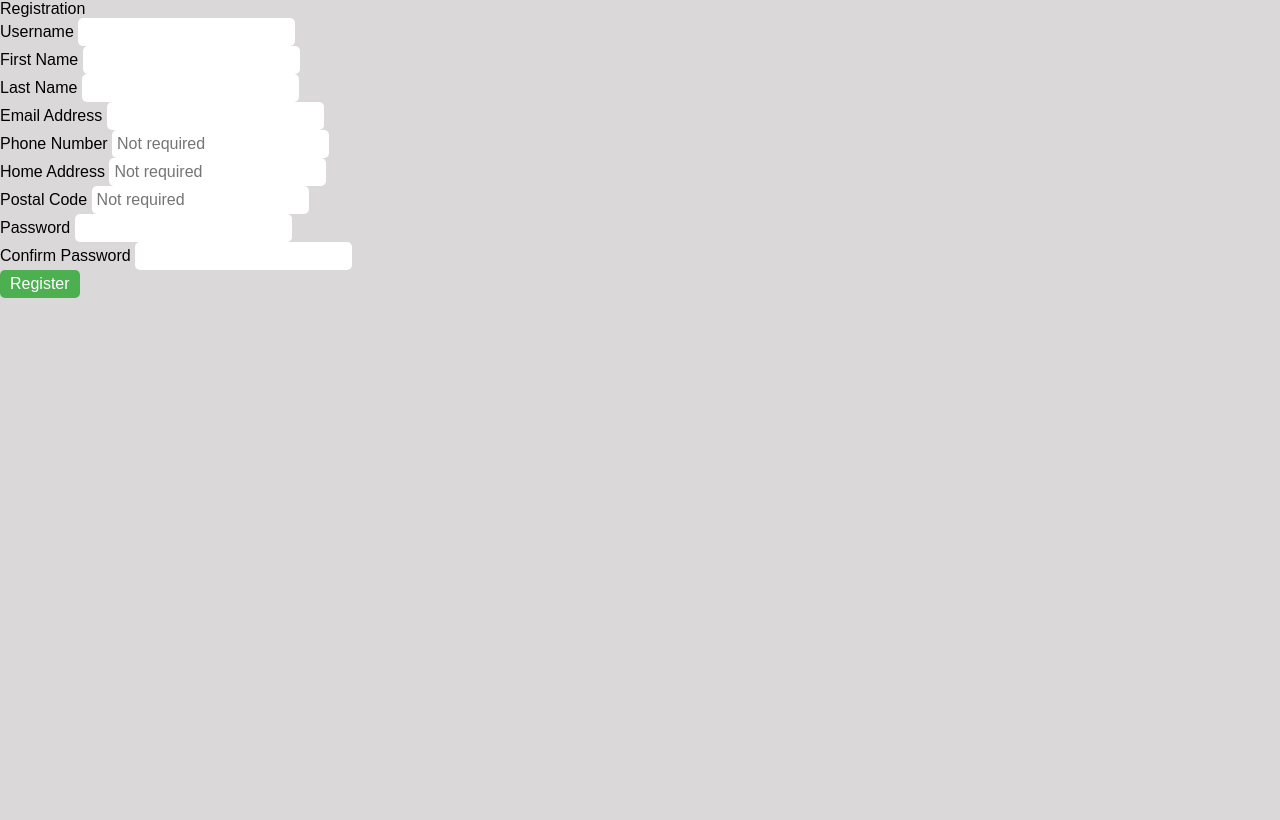
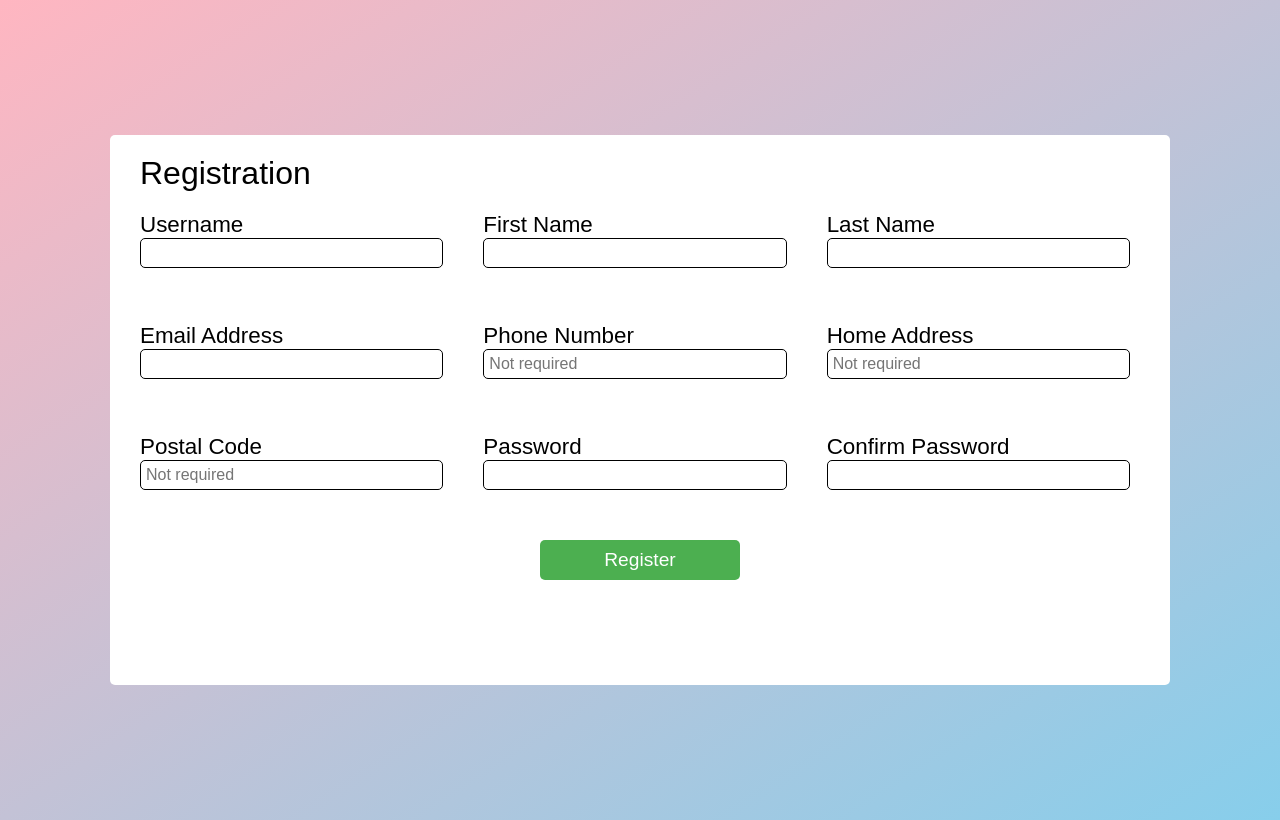
Before and after one commit to grindfever/LTW-2023.2, a PHP site: page /departments/signup.php in a window 1280 px wide. Before the commit the page ends 298 px from the top, so only its background shows below. Run offline with PHP 8.4, Linux system fonts and the light colour scheme; data comes from the database, SQL or seed files in the repository.

Commit message:
fixed signup css
fixed signup css

```diff
--- a/style.css
+++ b/style.css
@@ -205,3 +205,76 @@ footer{
   background-color: #74a7bd;
   border:solid 3px #647c7c ;
  }
+
+ /* signup page */
+ .register{
+  display:flex;
+  justify-content:center;
+  align-items:center;
+  height:100vh;
+  padding:10px;
+  background: linear-gradient(to bottom right, #FFB6C1, #87CEEB);
+ }
+
+ .signup .title{
+  font-size: 2rem;
+  position: relative;
+  margin-top:-10px;
+  margin-bottom:20px;
+ }
+
+ .signup{
+  height:65%;
+  width:100%;
+  max-width:1000px;
+  background-color:white;
+  padding:30px;
+  padding-bottom:0px;
+  border-radius:5px;
+ }
+
+ .signup form .user-info{
+  display:grid;
+  grid-template-columns:repeat(3,1fr);
+  grid-gap:30px;
+  font-size:1.4rem;
+ }
+ form .user-info .input-box{
+  margin-bottom:25px;
+ }
+
+ form .user-info .input-box .info{
+  display:block;
+ }
+
+ form .user-info .input-box input{
+  height:30px;
+  width:100%;
+  border:1px solid black;
+  border-radius:5px;
+  padding-left:5px;
+  margin-right:10px;
+ }
+
+ .register .signup .button {
+  display: flex;
+  justify-content: center;
+  margin-top:25px;
+  }
+
+ .register .signup .button input[type="submit"] {
+  height: 40px;
+  width: 100%;
+  max-width: 200px;
+  background-color: #4CAF50;
+  color: white;
+  font-size: 1.2rem;
+  border: none;
+  border-radius: 5px;
+  cursor: pointer;
+  }
+
+  form p {
+   display:flex;
+   justify-content:center;
+  }
```
